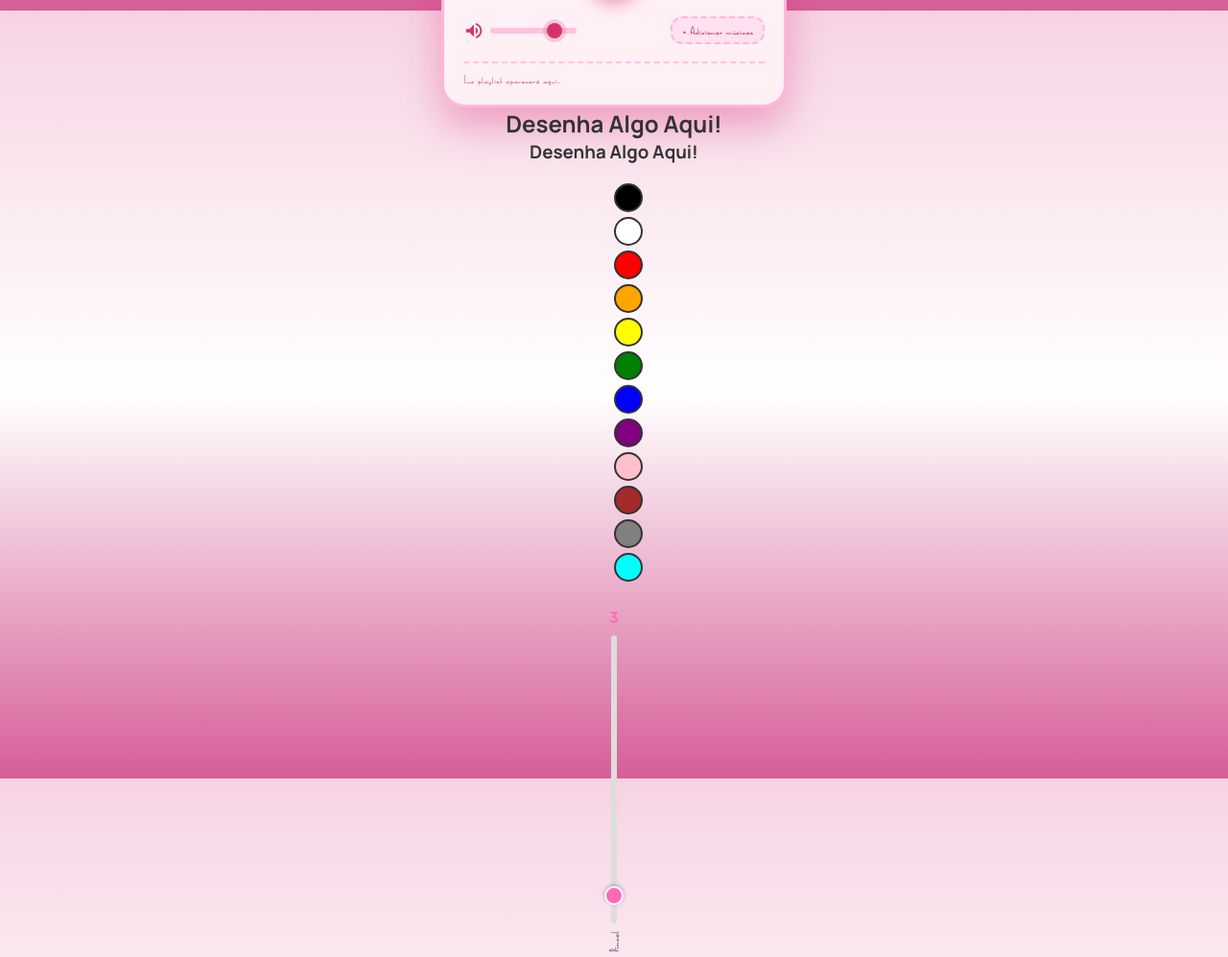
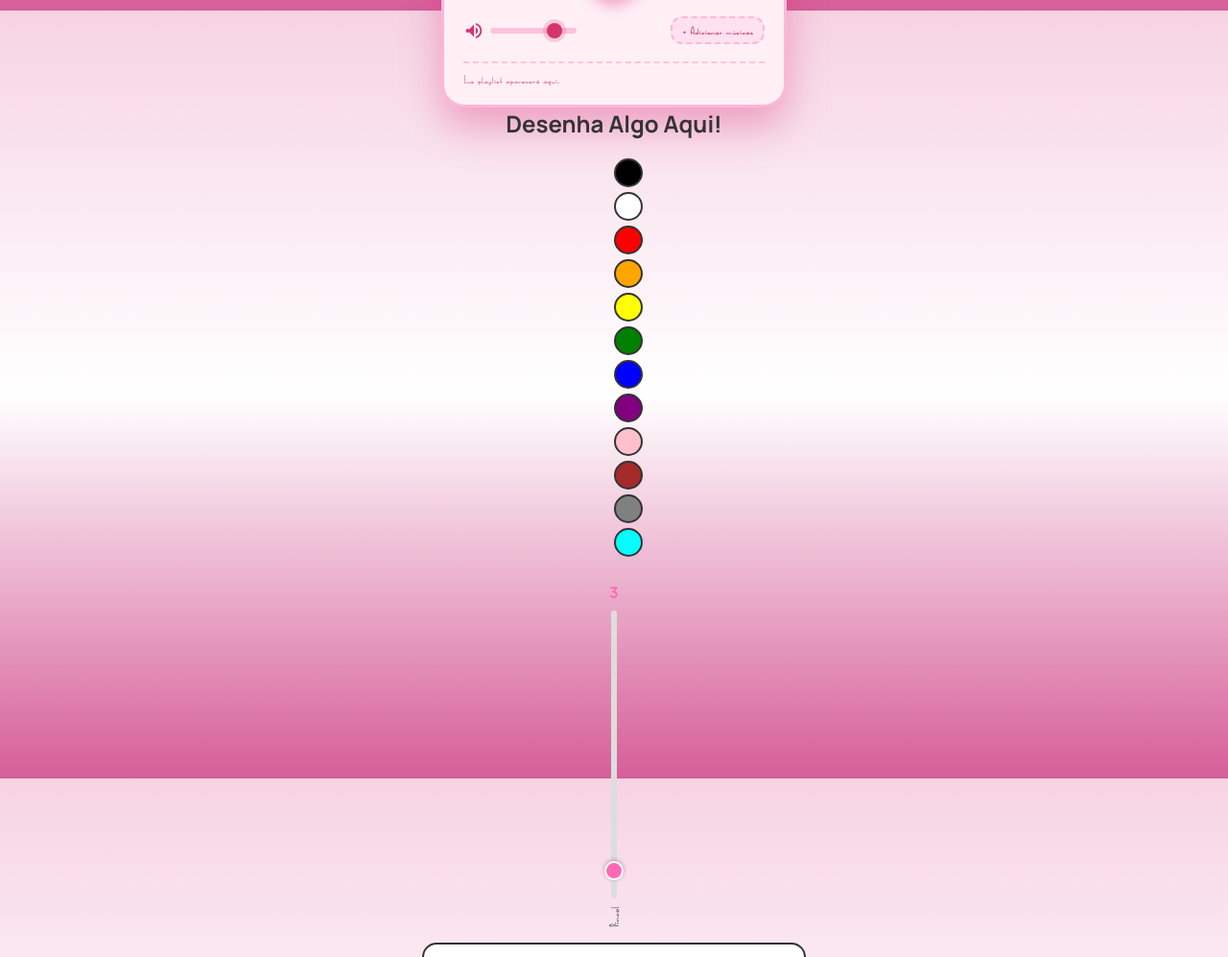
Before and after one commit to Lauren-Freitas-dev/lauwzinha, a website: page public/index.html in a window 1280 px wide. Shown: the part 1589-2586 px from the top of the page at 96% size. Drawn offline with Linux system fonts and the light colour scheme; no server answers.

Commit message:
Update index.html

```diff
--- a/public/index.html
+++ b/public/index.html
@@ -90,13 +90,9 @@
 </div>
 
 <audio id="audio"></audio>
+    </div>
 
-</div>
-
-<section class="desenho">
-    <h1 id="desenhalgoaqui">Desenha Algo Aqui!</h1>
-
-</div> <section class="desenho-container">
+ <section class="desenho-container">
     <h1 id="desenhalgoaqui">Desenha Algo Aqui!</h1>
 
     <div class="area-desenho">
```
